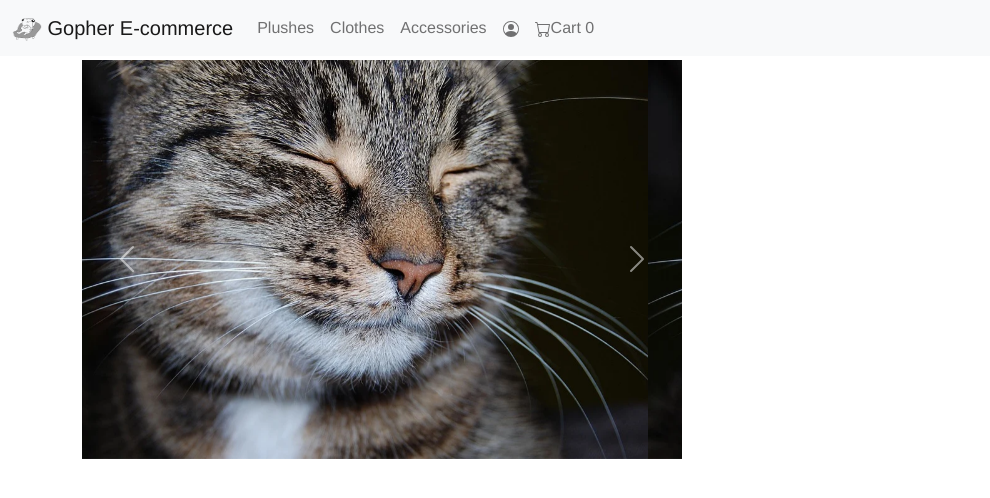
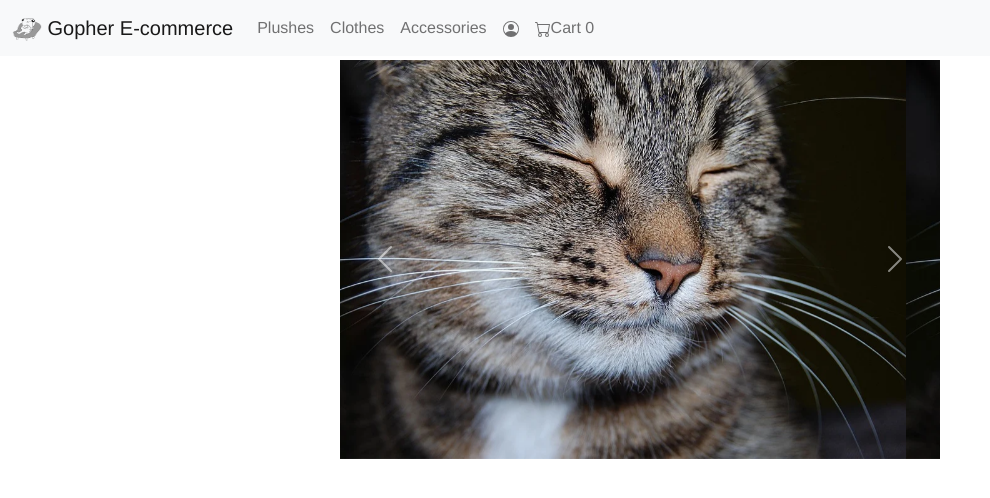
Before and after one commit to maximilienandile/frontend-go-tuto, a Vue app: page / in a window 1280 px wide. Shown: the top 498 px of the page, without its empty margins (0-990 px from the left). Built offline with nearby package versions, Linux system fonts and the light colour scheme.

Commit message:
Improve carousel

```diff
--- a/src/App.vue
+++ b/src/App.vue
@@ -1,7 +1,11 @@
 <template>
   <NavBar></NavBar>
   <div class="container">
-    <Carousel></Carousel>
+    <div class="row">
+      <div class="col-12 d-flex justify-content-center">
+        <Carousel></Carousel>
+      </div>
+    </div>
   </div>
 </template>
 
```
